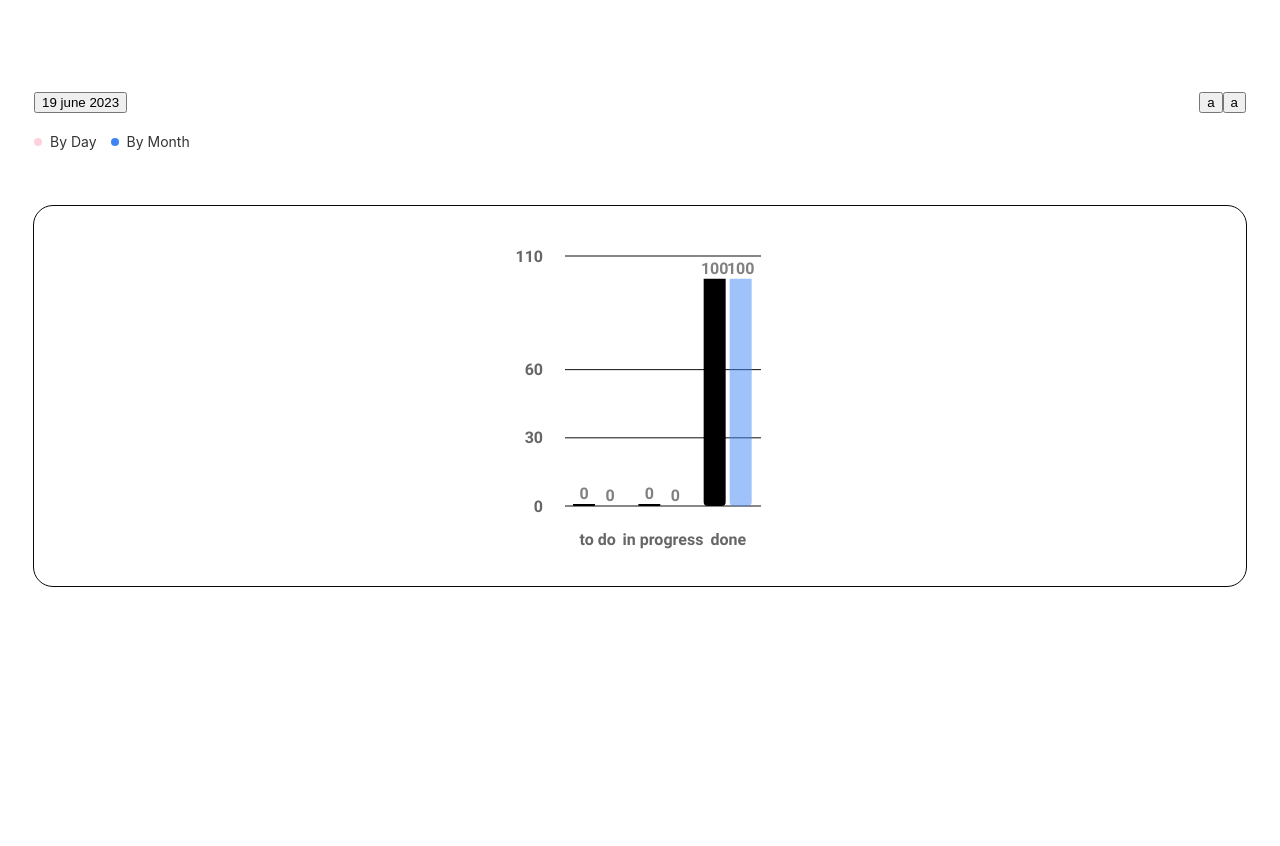
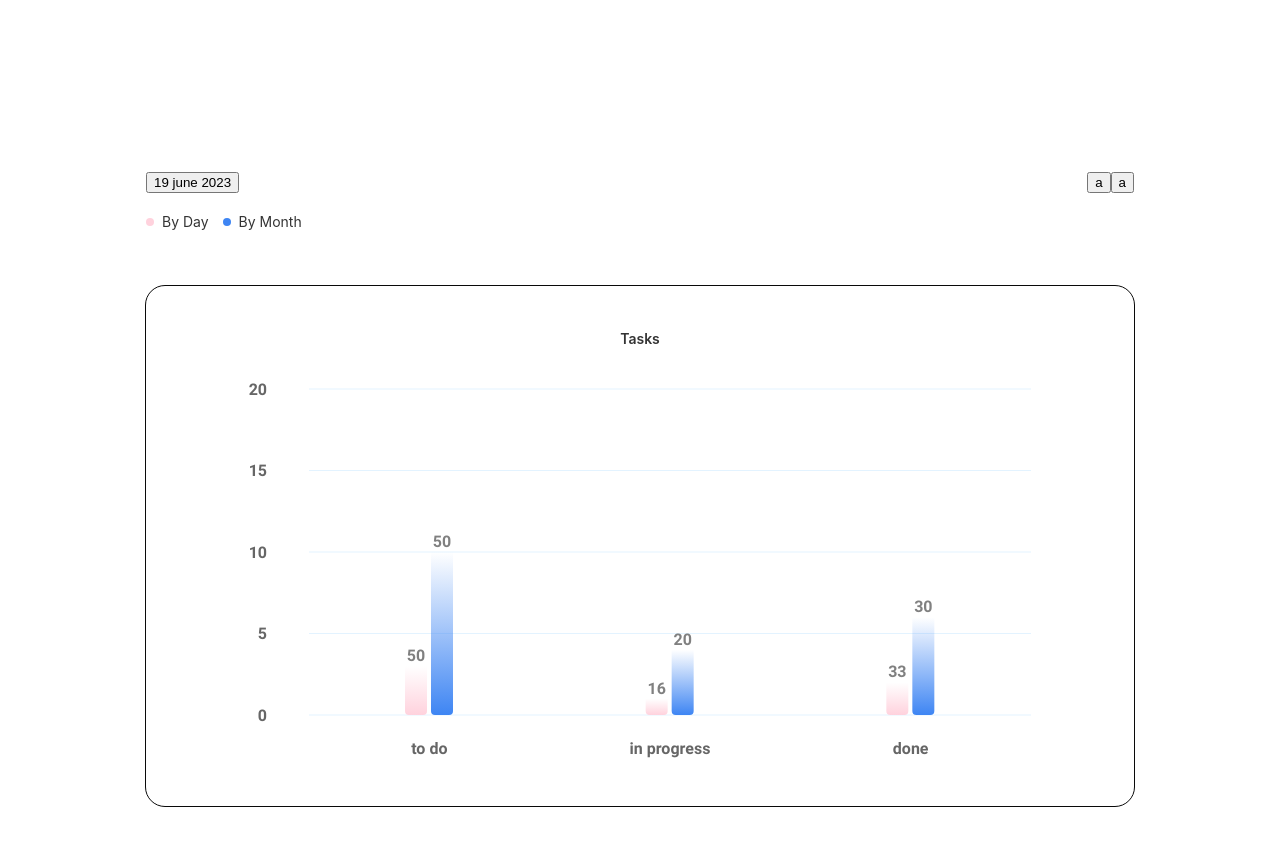
Before and after one commit to Dimitri-Y/GooseTrack-group-7, a React (Vite) app: page /GooseTrack-group-7/statistics in a window 1280 px wide. Shown: the top 846 px of the page. Built offline with nearby package versions, Linux system fonts and the light colour scheme; no server answers.

Commit message:
Add styles diagram

```diff
--- a/src/pages/StatisticsPage/StatisticsPage.jsx
+++ b/src/pages/StatisticsPage/StatisticsPage.jsx
@@ -7,6 +7,8 @@ import {
     TextTimeSymbolStatistics,
     ContainerTimeSymbolStatistics,
     ContainerScheduleStatistics,
+    TextTaskStatistics,
+
 } from './StatisticsPage.styled';
 
 import React, { PureComponent } from 'react';
@@ -27,33 +29,57 @@ import {
 
 
 const StatisticsPage = () => {
-    const todoByDay = 0
-    const inprogressByDay = 0
-    const doneByDay = 110
+
+
+    const todoByDay = 3
+    const inprogressByDay = 1
+    const doneByDay =  2
     const allTasksByDay = todoByDay + inprogressByDay + doneByDay
 
 
-    const todoByDayT= Math.floor(todoByDay/allTasksByDay *100)
-    const inprogressByDayT = Math.floor(inprogressByDay/allTasksByDay *100)
-    const doneByDayT = Math.floor(doneByDay / allTasksByDay * 100)
+    const todoByDayT = allTasksByDay !== 0 ? Math.floor((todoByDay / allTasksByDay) * 100) : 0;
+    const inprogressByDayT = allTasksByDay !== 0 ? Math.floor((inprogressByDay / allTasksByDay) * 100) : 0;
+    const doneByDayT = allTasksByDay !== 0 ? Math.floor((doneByDay / allTasksByDay) * 100) : 0;
 
-    console.log(doneByDayT)
+    const todoByMonth = 10
+    const inprogressByMonth = 4
+    const doneByMonth =  6
+    const allTasksByMonth = todoByMonth + inprogressByMonth + doneByMonth
+
+
+    const todoByMonthT = allTasksByMonth !== 0 ? Math.floor((todoByMonth / allTasksByMonth) * 100) : 0;
+    const inprogressByMonthT = allTasksByMonth !== 0 ? Math.floor((inprogressByMonth / allTasksByMonth) * 100) : 0;
+    const doneByMonthT = allTasksByMonth !== 0 ? Math.floor((doneByMonth / allTasksByMonth) * 100) : 0;
+
     const data = [
     {
         name: "to do",
-        uv: todoByDayT,
-        ByDay: todoByDayT
+        ByMonth: todoByMonth,
+        ByDay: todoByDay,
+        ByDayInterest: todoByDayT,
+        ByMonthInterest:  todoByMonthT,
     },{
         name: "in progress",
-        uv: inprogressByDayT,
-        ByDay: inprogressByDayT
+        ByMonth: inprogressByMonth,
+        ByDay: inprogressByDay,
+        ByDayInterest: inprogressByDayT,
+        ByMonthInterest: inprogressByMonthT,
     },{
         name: "done",
-        uv: doneByDayT,
-        ByDay: doneByDayT
+        ByMonth:doneByMonth,
+        ByDay: doneByDay,
+        ByDayInterest: doneByDayT,
+        ByMonthInterest: doneByMonthT,
     }]
+    console.log(todoByDayT)
+    //  console.log(todoByDay)
+    // console.log(allTasksByDay)
 
-
+    function renderLabel(props) {
+        console.log(props, "a")
+         console.log(data, "ByDay")
+        return `${props.value}%`;
+    }
 
     return  (<SectionStatistics>
 
@@ -73,26 +99,44 @@ const StatisticsPage = () => {
                 </ContainerMenuStatistics>
 
         <ContainerScheduleStatistics>
+            <TextTaskStatistics>Tasks</TextTaskStatistics>
+
+                <ResponsiveContainer width={(window.innerWidth >= 1024) ? '80%' :(window.innerWidth >= 768) ? '85%' : '90%'} height="90%">
                         <BarChart
-                        width={270}
-                        height={320}
+
                             data={data}
-                        margin={{ top: 20, right: 14, left: 0, bottom: 20 }}
+                            margin={{ top: 20, right: 4, left: 4, bottom: 20 }}
                         >
 
-                        <CartesianGrid  stroke="#0f0f0f" vertical={false}  />
+                            <CartesianGrid  stroke="#E3F3FF" vertical={false}  />
                             <XAxis  tickLine={false} axisLine={false} dataKey="name" tick={{ dy: 20 }}  />
-                        <YAxis domain={[0, allTasksByDay]}  tick={{ dx: -14 }} tickLine={false} axisLine={false} />
+                            <YAxis domain={allTasksByMonth === 0 ? [0, 100] : [0, allTasksByMonth]}  tick={{ dx: (window.innerWidth >= 1024) ? -34 : (window.innerWidth >= 768) ? -24 : -14}} tickLine={false} axisLine={false} />
                             <Tooltip /> //focus on colons
+                                <defs>
+                                    <linearGradient id="gradientDay" x1="0" x2="0" y1="1" y2="0">
+                                        <stop offset="0%" stopColor="rgba(255, 210, 221, 1)" />
+                                        <stop offset="100%" stopColor="rgba(255, 210, 221, 0)" />
+                                    </linearGradient>
+                                </defs>
 
-                        <Bar dataKey="ByDay" radius={[0, 0, 4, 4]}  barSize={22} minPointSize={2} >
-                            <LabelList dataKey={"ByDay"} position="top" />
+                            <Bar dataKey="ByDay" radius={[0, 0, 4, 4]}  barSize={22} minPointSize={2} fill={`url(#gradientDay)`}>
+                                <LabelList dataKey="ByDayInterest" position="top" content="amt" />
+
                             </Bar>
-                        <Bar dataKey={"uv"} radius={[0, 0, 4, 4]} fill="rgba(62, 133, 243, 0.5)" barSize={22}>
-                             <LabelList dataKey={"uv"} position="top" />
+                                <defs>
+                                    <linearGradient id="gradientM" x1="0" x2="0" y1="1" y2="0">
+                                        <stop offset="0%" stopColor="rgba(62, 133, 243, 1)" />
+                                        <stop offset="100%" stopColor="rgba(62, 133, 243, 0)" />
+                                    </linearGradient>
+                                </defs>
+
+                            <Bar dataKey={"ByMonth"} radius={[0, 0, 4, 4]} minPointSize={2} fill={`url(#gradientM)`} barSize={22}>
+                        <       LabelList dataKey={"ByMonthInterest"} position="top"  />
                             </Bar>
 
                     </BarChart>
+                    </ResponsiveContainer>
+
             </ContainerScheduleStatistics>
         </SectionStatistics>)
 };
--- a/src/pages/StatisticsPage/StatisticsPage.styled.jsx
+++ b/src/pages/StatisticsPage/StatisticsPage.styled.jsx
@@ -7,6 +7,15 @@ export const SectionStatistics = styled.section`
   justify-content: center;
   align-items: center;
   flex-direction: column;
+
+    @media (min-width: 768px) and (max-width: 1023px) {
+             margin: 64px 32px 40px;
+             padding: 40px 32px 224px;
+    }
+    @media (min-width: 1024px) {
+            margin: 38px 32px 32px;
+            padding: 134px 114px 104px;
+    }
 `;
 
 export const ContainerMenuStatistics = styled.div`
@@ -55,13 +64,55 @@ export const TextTimeSymbolStatistics = styled.p`
 
 export const ContainerScheduleStatistics = styled.div`
     width: 100%;
-    height: 300px;
+    height: 400px;
     border: solid;
     display: flex;
+    align-items: center;
     justify-content: center;
-    align-items: center;
+    flex-direction: column;
     border-radius: 20px;
     border-width: 0.8px;
     padding: 40px 0;
     border-color: #090909;/* #E3F3FF */
+
+    @media (min-width: 768px) and (max-width: 1023px) {
+         height: 640px;
+    }
+    @media (min-width: 1024px) {
+         height: 440px;
+    }
 `
+export const ContainerScheduleResponsive = styled.div`
+    display: flex;
+    justify-content: center;
+    align-items: center;
+    width: 100%;
+    height: 360px;
+    @media (min-width: 768px) and (max-width: 1023px) {
+        height: 576px;
+
+    }
+    @media (min-width: 1024px) {
+        height: 360px;
+    }
+`
+export const TextTaskStatistics = styled.p`
+    /* width: 100%; */
+    margin-bottom: 20px;
+    font-family: Inter;
+    font-size: 14px;
+    font-weight: 600;
+    line-height: 21px;
+    letter-spacing: 0em;
+    color: #343434;
+;
+
+    @media (min-width: 768px) and (max-width: 1023px) {
+        margin-bottom: 24px;
+        /* margin-left: 64px; */
+
+    }
+    @media (min-width: 1024px) {
+         /* margin-left: 40px; */
+    }
+`
```
Lines whose indentation alone changed are shown as unchanged.
